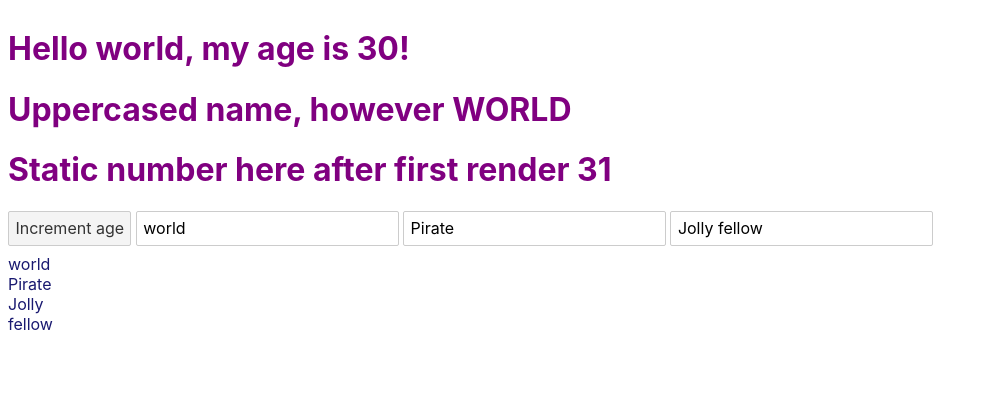
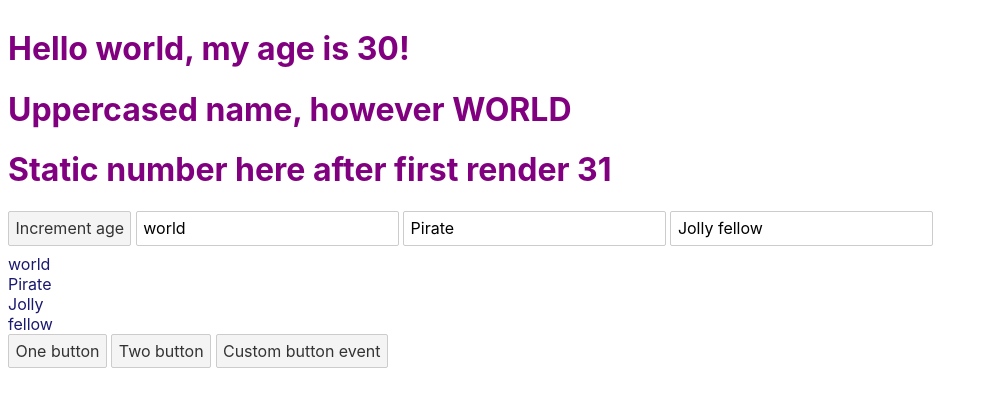
Before and after one commit to Hansmu/svelte-tutorial, a Svelte app in the folder first/: page / in a window 1280 px wide. Shown: the top 406 px of the page, without its empty margins (0-988 px from the left). Built offline with nearby package versions, Linux system fonts and the light colour scheme.

Commit message:
Add event propagation and custom event example

```diff
--- /dev/null
+++ b/first/src/AnotherComponent.svelte
@@ -0,0 +1,21 @@
+<script>
+    import { createEventDispatcher } from 'svelte';
+
+    const dispatch = createEventDispatcher();
+
+    function customEventDispatch() {
+        // The first parameter is the custom event that we omit
+        // Second parameter is any data that should go with it.
+        // Doesn't have to be an object, can be any data.
+        dispatch(
+            'custom-button-event',
+            {
+                id: 'something-something'
+            },
+        );
+    }
+</script>
+
+<button on:click>One button</button>
+<button on:click>Two button</button>
+<button on:click={customEventDispatch}>Custom button event</button>
--- a/first/src/ContactCard.svelte
+++ b/first/src/ContactCard.svelte
@@ -1,4 +1,6 @@
 <script lang="ts">
+    import AnotherComponent from "./AnotherComponent.svelte";
+
     // In order to add props, you need to add exported values
     export let userName;
     export let jobTitle;
@@ -41,4 +43,10 @@
             {descriptionPart}
         </div>
     {/each}
+
+    <!-- When a custom event is emitted, then the data that is added to it can be found under `detail` -->
+    <AnotherComponent
+        on:click={e => console.log(e.target.innerText)}
+        on:custom-button-event={(e) => console.log('Custom event data', e.detail)}
+    />
 </div>
```
Also changed, not shown: 1 other file (tests, documents, lock files or other folders).
